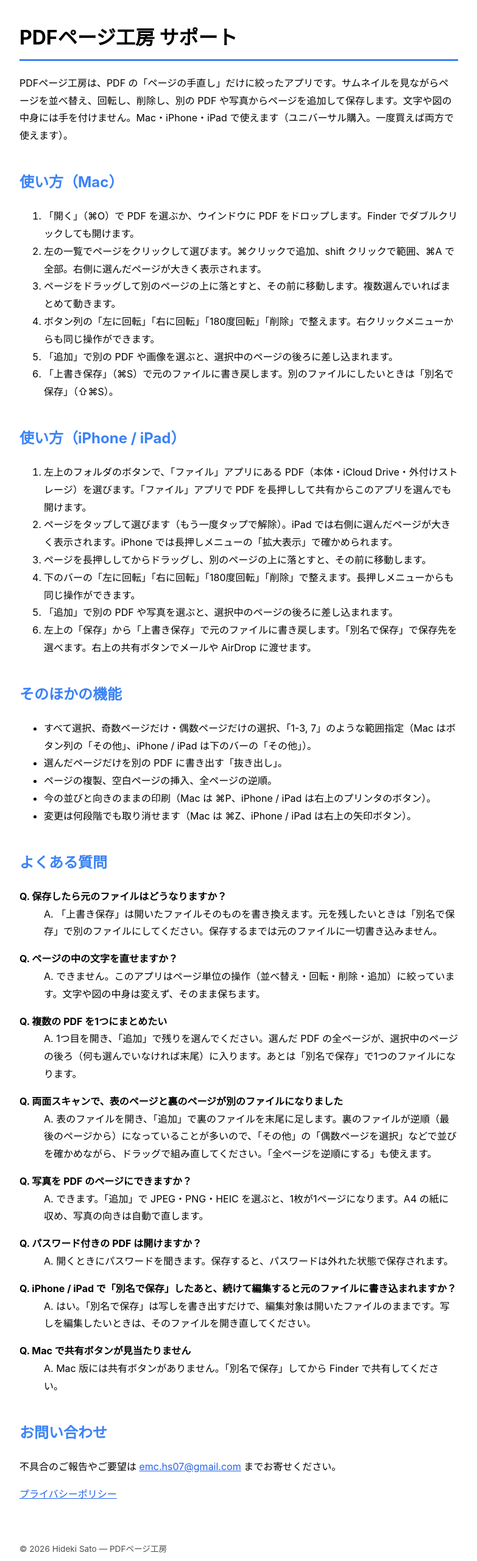
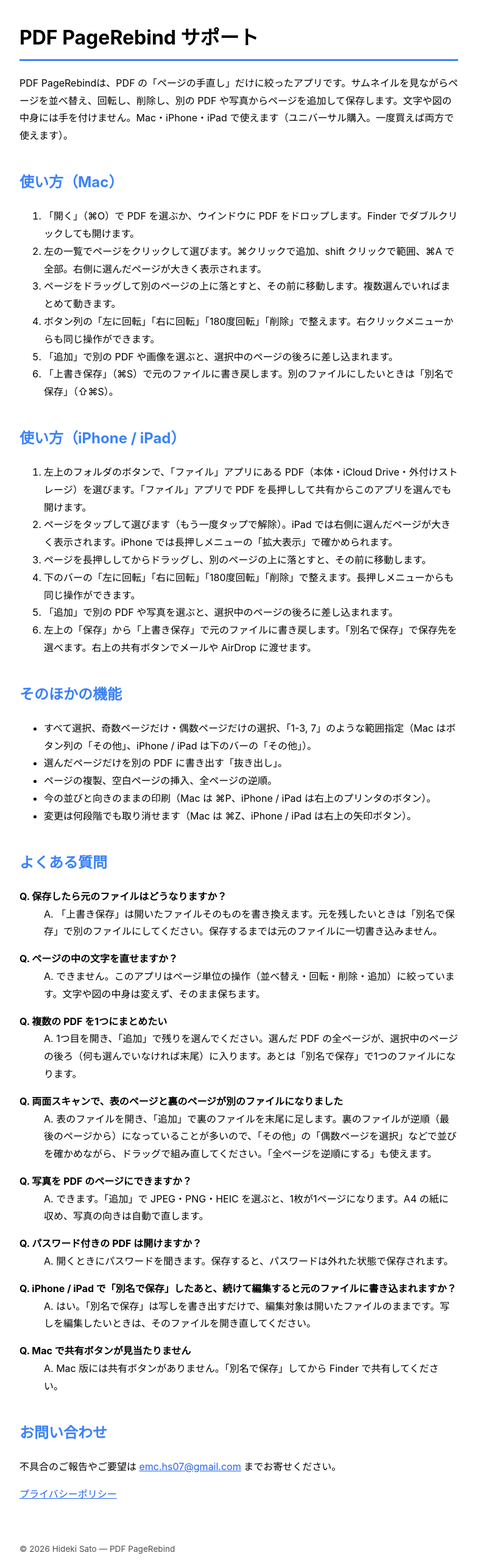
Before and after one commit to emchs07-prog/pdfpageworkshop-support, a plain HTML site: page index.html in a window 1280 px wide. Shown: the part 20-2580 px from the top of the page at 61% size, without its empty margins (248-1031 px from the left). Drawn offline with Linux system fonts and the light colour scheme.

Commit message:
アプリ名を PDF PageRebind に変更
Co-Authored-By: Claude Fable 5.1 <noreply@anthropic.com>
Claude-Session: https://claude.ai/code/session_013qkx6CX2pN25TWYNCKKNMX

```diff
--- a/index.html
+++ b/index.html
@@ -3,7 +3,7 @@
 <head>
 <meta charset="UTF-8">
 <meta name="viewport" content="width=device-width, initial-scale=1.0">
-<title>PDFページ工房 サポート</title>
+<title>PDF PageRebind サポート</title>
 <style>
   :root { color-scheme: light dark; }
   body {
@@ -18,8 +18,8 @@
 </style>
 </head>
 <body>
-<h1>PDFページ工房 サポート</h1>
-<p>PDFページ工房は、PDF の「ページの手直し」だけに絞ったアプリです。サムネイルを見ながらページを並べ替え、回転し、削除し、別の PDF や写真からページを追加して保存します。文字や図の中身には手を付けません。Mac・iPhone・iPad で使えます（ユニバーサル購入。一度買えば両方で使えます）。</p>
+<h1>PDF PageRebind サポート</h1>
+<p>PDF PageRebindは、PDF の「ページの手直し」だけに絞ったアプリです。サムネイルを見ながらページを並べ替え、回転し、削除し、別の PDF や写真からページを追加して保存します。文字や図の中身には手を付けません。Mac・iPhone・iPad で使えます（ユニバーサル購入。一度買えば両方で使えます）。</p>
 
 <h2>使い方（Mac）</h2>
 <ol>
@@ -74,6 +74,6 @@
 <p>不具合のご報告やご要望は <a href="mailto:emc.hs07@gmail.com">emc.hs07@gmail.com</a> までお寄せください。</p>
 <p><a href="privacy.html">プライバシーポリシー</a></p>
 
-<footer>© 2026 Hideki Sato — PDFページ工房</footer>
+<footer>© 2026 Hideki Sato — PDF PageRebind</footer>
 </body>
 </html>
```
Also changed, not shown: privacy.html (+4 -4 lines).
